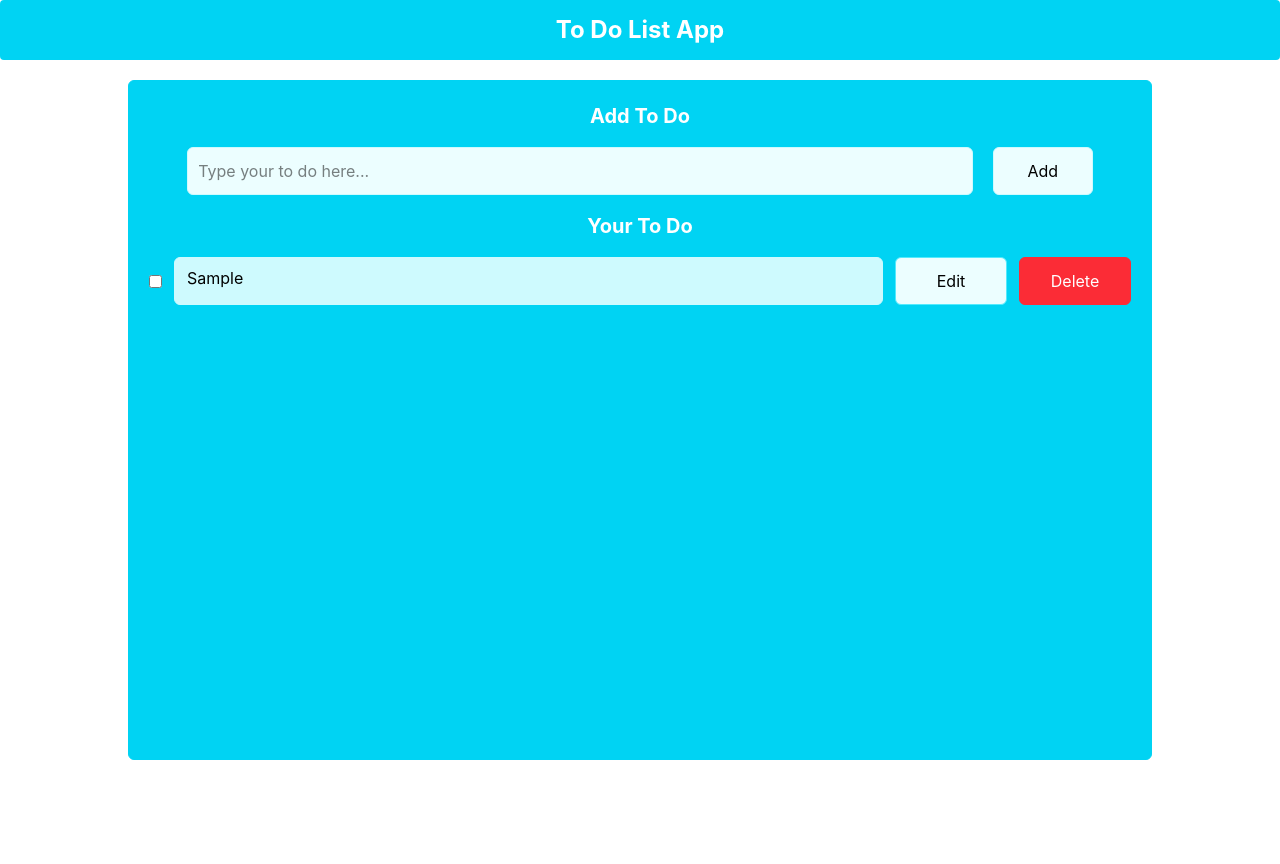
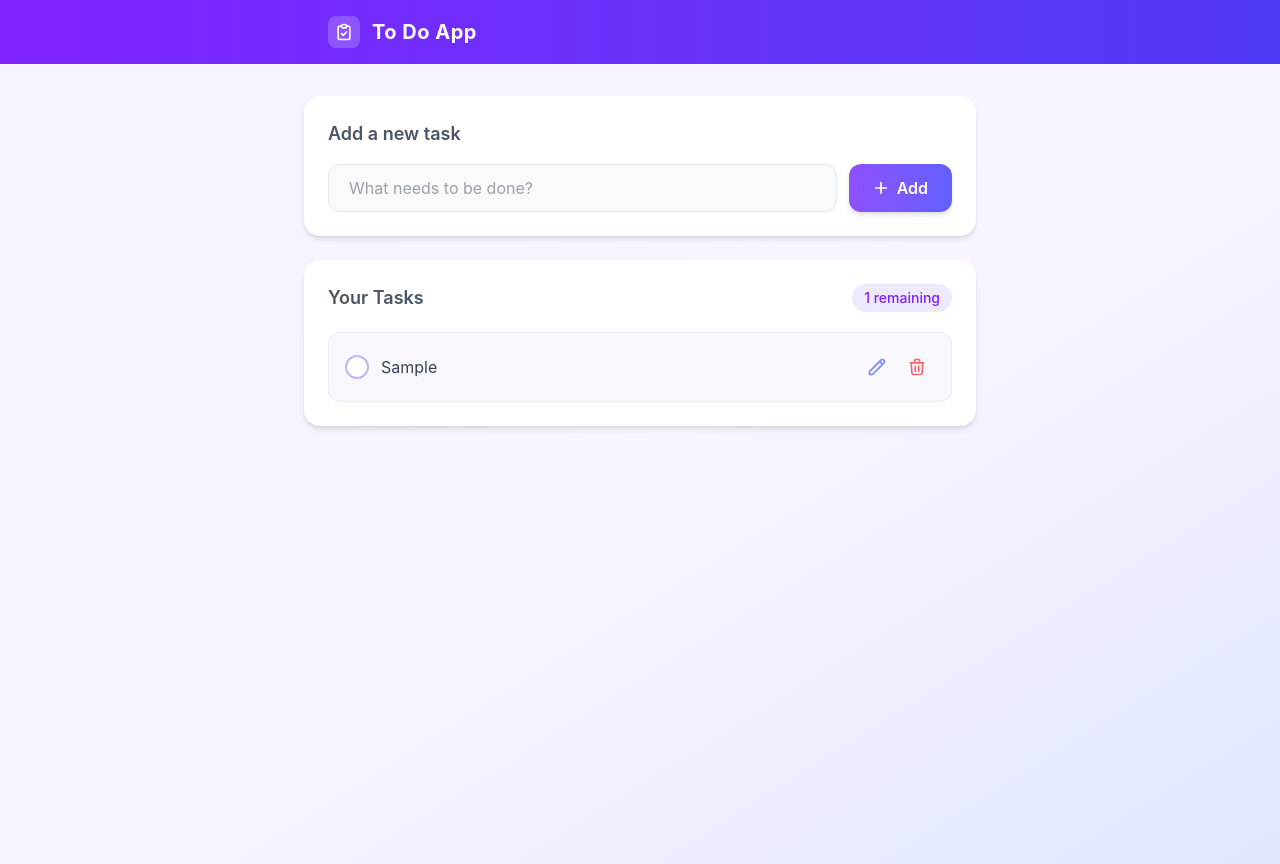
Before and after one commit to KinjalJoshi23/todolistapp, a React (Vite) app: page / in a window 1280 px wide. Both pictures are taken after typing "Sample" into the empty fields and a click on the button "Add". Before the commit the page ends 800 px from the top, so only its background shows below. Built offline with nearby package versions, Linux system fonts and the light colour scheme.

Commit message:
ui: update ui of entire page

```diff
--- a/src/App.jsx
+++ b/src/App.jsx
@@ -1,9 +1,7 @@
-import { useState } from 'react';
+import { useState, useEffect } from 'react';
 import Navbar from './Navbar';
-import { useEffect } from 'react';
 
 const App = () => {
-
   const [todo, setTodo] = useState("");
   const [todos, setTodos] = useState(() => {
     const savedTodos = localStorage.getItem("todos");
@@ -19,6 +17,7 @@ useEffect(() => {
     setTodo(todos[index].todo);
     setEditIndex(index);
   };
+
   const handleDelete = (index) => {
     const updatedTodos = todos.filter((_, i) => i !== index);
     setTodos(updatedTodos);
@@ -40,83 +39,149 @@ useEffect(() => {
   };
 
   const handleChange = (e) => {
-    setTodo(e.target.value)
-
-  }
+    setTodo(e.target.value);
+  };
 
   const toggleComplete = (index) => {
     const updatedTodos = [...todos];
-  updatedTodos[index].isCompleted =
-    !updatedTodos[index].isCompleted;
+    updatedTodos[index].isCompleted = !updatedTodos[index].isCompleted;
     setTodos(updatedTodos);
   };
+
+  const remaining = todos.filter((t) => !t.isCompleted).length;
+
   return (
     <>
       <Navbar />
 
-     <div className='min-h-[85vh] w-[95%] sm:w-[90%] md:w-[80vw] border bg-cyan-400 border-cyan-400 mt-5 mx-auto p-3 sm:p-5 rounded-md'>
-        <h2 className='font-bold text-[20px] text-white text-center mb-4'>Add To Do</h2>
-        <div className='flex flex-col sm:flex-row justify-center gap-3 sm:gap-5'>
+      <div className="min-h-screen bg-linear-to-br from-violet-50 via-purple-50 to-indigo-100 px-4 py-8">
+        <div className="max-w-2xl mx-auto flex flex-col gap-6">
+
+          {/* Add Task Card */}
+          <div className="bg-white rounded-2xl shadow-md p-5 sm:p-6">
+            <h2 className="text-base sm:text-lg font-semibold text-gray-600 mb-4">
+              {editIndex !== null ? "Edit your task" : "Add a new task"}
+            </h2>
+            <div className="flex flex-col sm:flex-row gap-3">
               <input
                 type="text"
-  placeholder='Type your to do here...'
+                placeholder="What needs to be done?"
                 value={todo}
                 onChange={handleChange}
-  className='focus:outline-none w-full sm:w-[80%] h-12 border border-cyan-100 rounded-md px-2.5 py-3 bg-cyan-50 text-black'
+                onKeyDown={(e) => e.key === "Enter" && handleAdd()}
+                className="flex-1 h-16 sm:h-12 py-4 border border-gray-200 rounded-xl px-5 bg-gray-50 text-gray-800 placeholder-gray-400 focus:outline-none focus:ring-2 focus:ring-violet-400 focus:border-transparent transition-all text-base"
               />
-            <button onClick={handleAdd}
-            className='hover:bg-cyan-200 cursor-pointer w-full sm:w-25 h-12 border border-cyan-100 rounded-md  bg-cyan-50 text-black transition-all duration-300'>Add</button>
+              <button
+                onClick={handleAdd}
+                className="h-12 sm:h-12 px-6 bg-linear-to-r from-violet-500 to-indigo-500 hover:from-violet-600 hover:to-indigo-600 text-white font-semibold rounded-xl cursor-pointer transition-all duration-200 shadow-md hover:shadow-lg flex items-center justify-center gap-2 w-full sm:w-auto"
+              >
+                {editIndex !== null ? (
+                  <>
+                    <svg xmlns="http://www.w3.org/2000/svg" className="w-4 h-4" fill="none" viewBox="0 0 24 24" stroke="currentColor" strokeWidth={2.5}>
+                      <path strokeLinecap="round" strokeLinejoin="round" d="M5 13l4 4L19 7" />
+                    </svg>
+                    Update
+                  </>
+                ) : (
+                  <>
+                    <svg xmlns="http://www.w3.org/2000/svg" className="w-4 h-4" fill="none" viewBox="0 0 24 24" stroke="currentColor" strokeWidth={2.5}>
+                      <path strokeLinecap="round" strokeLinejoin="round" d="M12 4v16m8-8H4" />
+                    </svg>
+                    Add
+                  </>
+                )}
+              </button>
             </div>
-        <div>
-        <h2 className='font-bold text-[20px] text-white text-center mb-4 mt-4'>Your To Do</h2>
-        <div className='flex flex-col items-center gap-5'>
-      {todos.map((item, index) => {
-  return (
-    <div key={index} className="flex flex-col sm:flex-row items-center gap-3 w-full">
+          </div>
 
-      <div className="flex items-center gap-3 w-full sm:flex-1 sm:min-w-0">
-        <input
-          type="checkbox"
-          checked={item.isCompleted}
-          onChange={() => toggleComplete(index)}
-        />
+          {/* Task List Card */}
+          <div className="bg-white rounded-2xl shadow-md p-5 sm:p-6">
+            <div className="flex items-center justify-between mb-5">
+              <h2 className="text-base sm:text-lg font-semibold text-gray-600">Your Tasks</h2>
+              {todos.length > 0 && (
+                <span className="text-xs sm:text-sm bg-violet-100 text-violet-600 font-medium px-3 py-1 rounded-full">
+                  {remaining} remaining
+                </span>
+              )}
+            </div>
 
+            {todos.length === 0 ? (
+              <div className="flex flex-col items-center justify-center py-14 text-gray-300 select-none">
+                <svg xmlns="http://www.w3.org/2000/svg" className="w-14 h-14 mb-4" fill="none" viewBox="0 0 24 24" stroke="currentColor" strokeWidth={1}>
+                  <path strokeLinecap="round" strokeLinejoin="round" d="M9 5H7a2 2 0 00-2 2v12a2 2 0 002 2h10a2 2 0 002-2V7a2 2 0 00-2-2h-2M9 5a2 2 0 002 2h2a2 2 0 002-2M9 5a2 2 0 012-2h2a2 2 0 012 2" />
+                </svg>
+                <p className="text-sm font-medium text-gray-400">No tasks yet</p>
+                <p className="text-xs text-gray-300 mt-1">Add a task above to get started</p>
+              </div>
+            ) : (
+              <div className="flex flex-col gap-3">
+                {todos.map((item, index) => (
                   <div
-          className={`rounded-md border border-cyan-100 bg-cyan-100
-          flex-1 min-w-0 min-h-12 px-3 py-2 wrap-break-word ${
-            item.isCompleted ? "line-through opacity-50" : ""
+                    key={index}
+                    className={`flex items-center gap-3 p-3 sm:p-4 rounded-xl border transition-all duration-200 ${
+                      item.isCompleted
+                        ? "bg-gray-50 border-gray-100"
+                        : "bg-violet-50/60 border-violet-100"
+                    }`}
+                  >
+                    {/* Custom Circular Checkbox */}
+                    <button
+                      onClick={() => toggleComplete(index)}
+                      className={`flex-shrink-0 w-6 h-6 rounded-full border-2 flex items-center justify-center transition-all duration-200 cursor-pointer ${
+                        item.isCompleted
+                          ? "bg-violet-500 border-violet-500"
+                          : "border-violet-300 hover:border-violet-500 bg-white"
+                      }`}
+                    >
+                      {item.isCompleted && (
+                        <svg className="w-3 h-3 text-white" fill="none" viewBox="0 0 24 24" stroke="currentColor" strokeWidth={3}>
+                          <path strokeLinecap="round" strokeLinejoin="round" d="M5 13l4 4L19 7" />
+                        </svg>
+                      )}
+                    </button>
+
+                    {/* Task Text */}
+                    <span
+                      className={`flex-1 min-w-0 text-sm sm:text-base break-words transition-all duration-200 ${
+                        item.isCompleted
+                          ? "line-through text-gray-400"
+                          : "text-gray-700"
                       }`}
                     >
                       {item.todo}
+                    </span>
+
+                    {/* Icon Buttons */}
+                    <div className="flex gap-1 flex-shrink-0">
+                      <button
+                        onClick={() => handleEdit(index)}
+                        title="Edit"
+                        className="p-2 text-indigo-400 hover:text-indigo-600 hover:bg-indigo-50 rounded-lg transition-all duration-200 cursor-pointer"
+                      >
+                        <svg xmlns="http://www.w3.org/2000/svg" className="w-4 h-4 sm:w-5 sm:h-5" fill="none" viewBox="0 0 24 24" stroke="currentColor" strokeWidth={2}>
+                          <path strokeLinecap="round" strokeLinejoin="round" d="M15.232 5.232l3.536 3.536m-2.036-5.036a2.5 2.5 0 113.536 3.536L6.5 21.036H3v-3.572L16.732 3.732z" />
+                        </svg>
+                      </button>
+                      <button
+                        onClick={() => handleDelete(index)}
+                        title="Delete"
+                        className="p-2 text-red-400 hover:text-red-600 hover:bg-red-50 rounded-lg transition-all duration-200 cursor-pointer"
+                      >
+                        <svg xmlns="http://www.w3.org/2000/svg" className="w-4 h-4 sm:w-5 sm:h-5" fill="none" viewBox="0 0 24 24" stroke="currentColor" strokeWidth={2}>
+                          <path strokeLinecap="round" strokeLinejoin="round" d="M19 7l-.867 12.142A2 2 0 0116.138 21H7.862a2 2 0 01-1.995-1.858L5 7m5 4v6m4-6v6m1-10V4a1 1 0 00-1-1h-4a1 1 0 00-1 1v3M4 7h16" />
+                        </svg>
+                      </button>
                     </div>
                   </div>
-
-      <div className="flex gap-3 w-full sm:w-auto">
-        <button
-          onClick={() => handleEdit(index)}
-          className='hover:bg-cyan-300 cursor-pointer w-full sm:w-28 h-12 border border-cyan-300 rounded-md bg-cyan-50 text-black transition-all duration-300'
-        >
-          Edit
-        </button>
-
-        <button
-          onClick={() => handleDelete(index)}
-          className='hover:bg-red-600 cursor-pointer w-full sm:w-28 h-12 border border-red-500 rounded-md bg-red-500 text-white transition-all duration-300'
-        >
-          Delete
-        </button>
+                ))}
               </div>
-
-    </div>
-  );
-})}
+            )}
           </div>
 
         </div>
       </div>
-
     </>
-  )
-}
+  );
+};
 
 export default App;
--- a/src/Navbar.jsx
+++ b/src/Navbar.jsx
@@ -1,12 +1,16 @@
-
 const Navbar = () => {
   return (
-    <>
-     <div className="h-12 sm:h-15 bg-cyan-400 rounded-sm flex items-center justify-center px-2">
-        <h1 className='font-bold text-lg sm:text-2xl font-sans text-white text-center'>To Do List App</h1>
-     </div>
-    </>
-  )
-}
+    <nav className="bg-linear-to-r from-violet-600 to-indigo-600 shadow-lg">
+      <div className="max-w-2xl mx-auto px-4 sm:px-6 h-16 flex items-center gap-3">
+        <div className="w-8 h-8 bg-white/20 rounded-lg flex items-center justify-center flex-shrink-0">
+          <svg xmlns="http://www.w3.org/2000/svg" className="w-5 h-5 text-white" fill="none" viewBox="0 0 24 24" stroke="currentColor" strokeWidth={2}>
+            <path strokeLinecap="round" strokeLinejoin="round" d="M9 5H7a2 2 0 00-2 2v12a2 2 0 002 2h10a2 2 0 002-2V7a2 2 0 00-2-2h-2M9 5a2 2 0 002 2h2a2 2 0 002-2M9 5a2 2 0 012-2h2a2 2 0 012 2m-6 9l2 2 4-4" />
+          </svg>
+        </div>
+        <h1 className="text-white font-bold text-lg sm:text-xl tracking-wide">To Do App</h1>
+      </div>
+    </nav>
+  );
+};
 
 export default Navbar;
```
Lines whose indentation alone changed are shown as unchanged.
